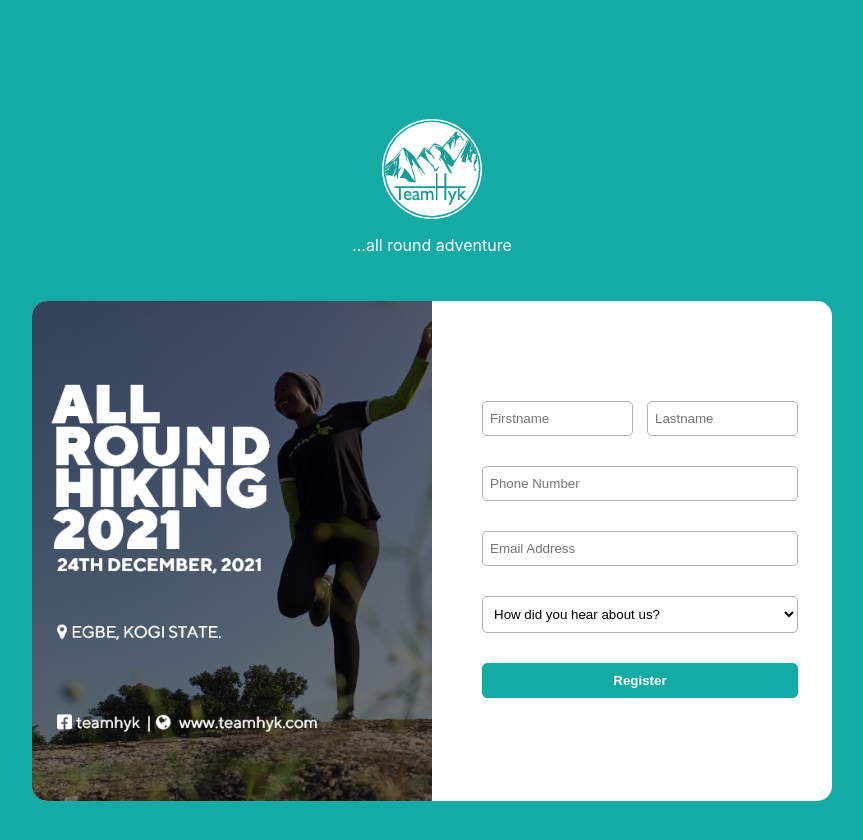
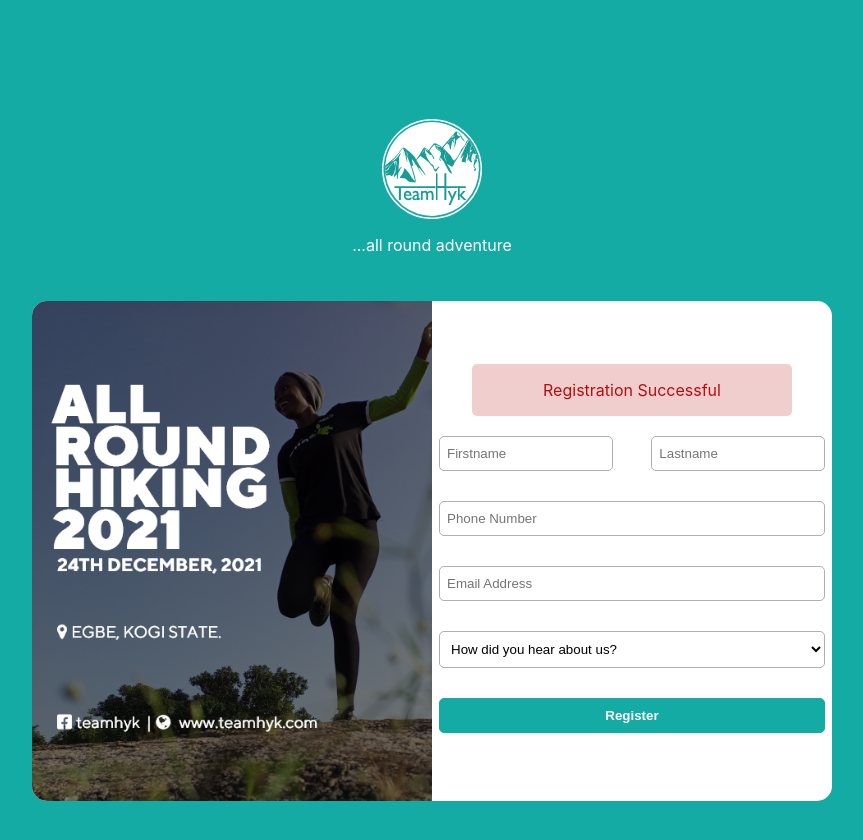
Before and after one commit to jilh/teamhyk, a React (Create React App) app: page / in a window 1280 px wide. Shown: the top 840 px of the page, without its empty margins (208-1071 px from the left). Built offline with nearby package versions, Linux system fonts and the light colour scheme; no server answers.

Commit message:
Added styles for form feedbacks

```diff
--- a/src/App.css
+++ b/src/App.css
@@ -41,10 +41,41 @@
   border-radius: 15px 0 0 15px;
 }
 
+.card-content{
+  display: flex;
+  align-items: center;
+  justify-content: center;
+  flex-direction: column;
+}
+
+.info-card{
+  display: flex;
+  align-items: center;
+  justify-content: center;
+  position: relative;
+  width: inherit;
+  margin-bottom: 15px;
+}
+.info-card-contents{
+  width: 80%;
+  text-align: center;
+  border-radius: 5px;
+
+}
+.info-card-success{
+  background: rgba(13, 184, 81, 0.2);
+  color: rgb(13, 184, 81);
+}
+.info-card-error{
+  background: rgba(184, 13, 13, 0.2);
+  color: rgb(184, 13, 13);
+}
+
 .form{
   display: flex;
   flex-direction: column;
-  padding: 100px 50px;
+  box-sizing: border-box;
+  padding: 5px;
 }
 .form > .form-row{
   display: flex;
@@ -60,7 +91,7 @@
   padding: 9px 7px;
   border-radius: 5px;
   border: 1px solid #AFAFAF;
-  box-sizing: content-box;
+  box-sizing: border-box;
 }
 .form select{
   background: unset;
@@ -70,7 +101,7 @@
 .form-button{
   padding: 9px 7px;
   width: 100%;
-  box-sizing: content-box;
+  box-sizing: border-box;
   font-weight: bold;
   color: #fff;
   background-color: #15ABA5;
--- a/src/App.js
+++ b/src/App.js
@@ -63,7 +63,13 @@ function App() {
         <div className={"card-image card-size"}></div>
         <div className={"card-image-mobile"}></div>
         <div className={"card-content card-size"}>
+            <div className="info-card">
+              <div className="info-card-contents info-card-error">
+                <p>Registration Successful</p>
+              </div>
+            </div>
           <form className="form" method="POST" onSubmit={ (e) => handleSubmit(e) }>
+
             <div className="form-row">
               <div className="form-column">
                 <input type="text" name="firstname" placeholder="Firstname" value={firstname} className="form-input" onChange={ (e) => handleFirstNameChanged(e) }/>
```
Also changed, not shown: 1 other file (tests, documents, lock files or other folders).
